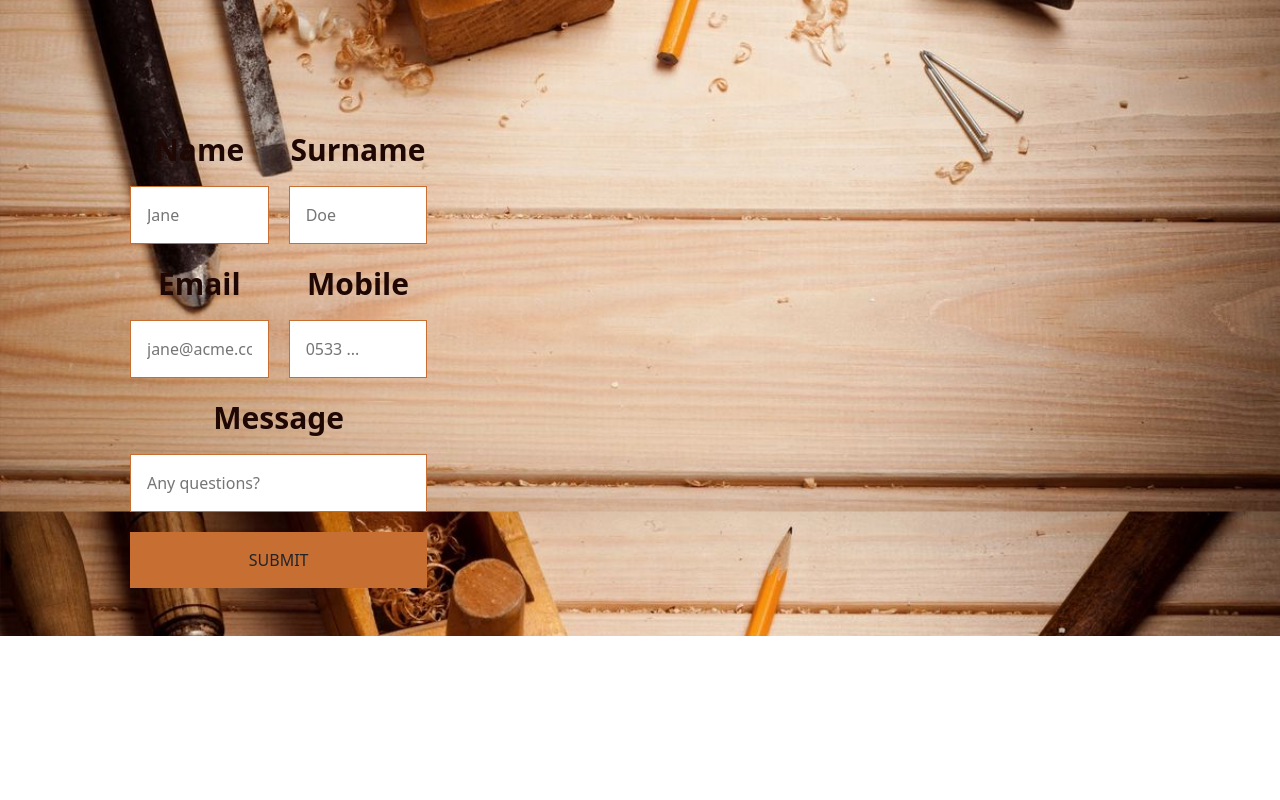
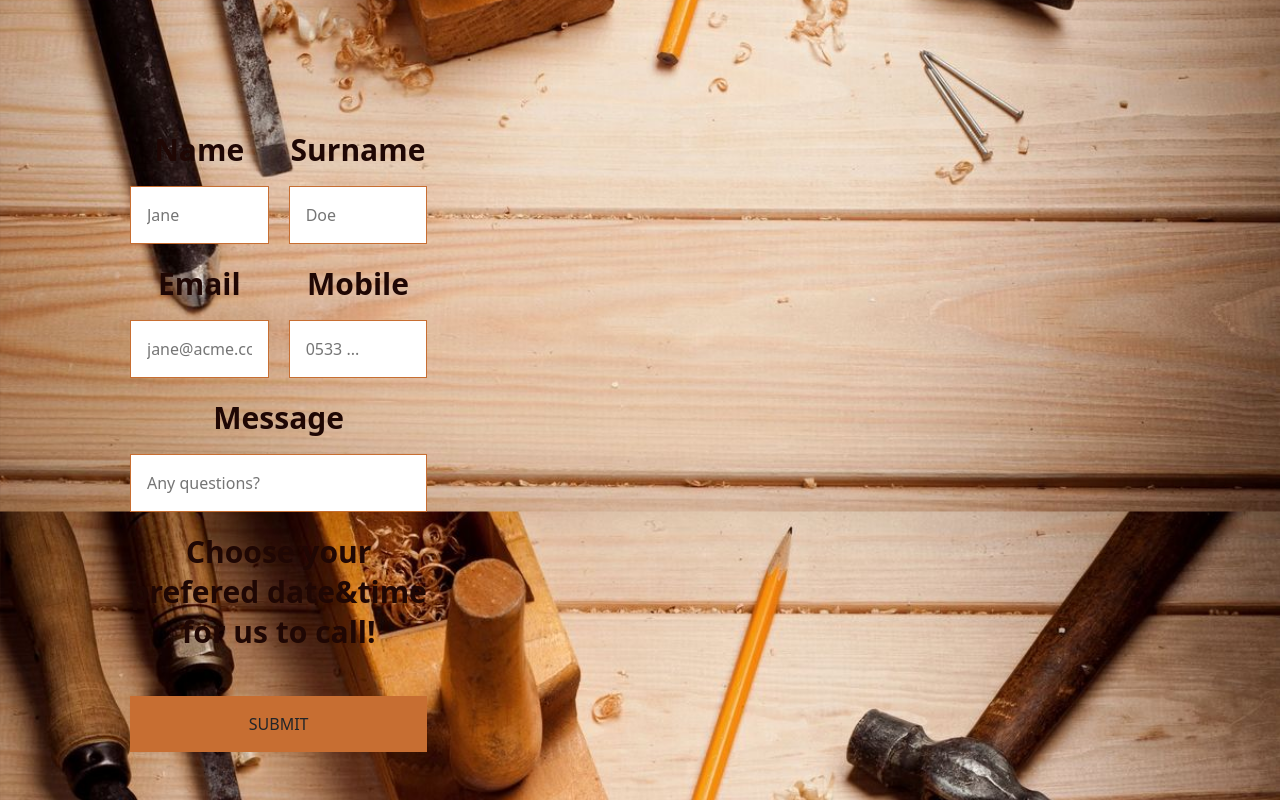
Before and after one commit to emresorkun/handyman-reactjs, a React (Create React App) app: page /works/test in a window 1280 px wide. Shown: the part 339-1139 px from the top of the page. Before the commit the page ends 975 px from the top, so only its background shows below. Built offline with nearby package versions, Linux system fonts and the light colour scheme; no server answers.

Commit message:
unused code removed

```diff
--- a/src/pages/Booking.js
+++ b/src/pages/Booking.js
@@ -4,7 +4,7 @@ import TextField from "@mui/material/TextField";
 import AdapterDateFns from "@mui/lab/AdapterDateFns";
 import LocalizationProvider from "@mui/lab/LocalizationProvider";
 import DateTimePicker from "@mui/lab/DateTimePicker";
-import emailjs from "@emailjs/browser";
+//import emailjs from "@emailjs/browser";
 //import emailjs from "@emailjs-com";
 
 export default function MaterialUIPickers() {
@@ -14,7 +14,7 @@ export default function MaterialUIPickers() {
     setDate(newDate);
   };
 
-  console.log(date);
+  //console.log(date);
   return (
     <>
       <div className="datepicker-container">
--- a/src/pages/SingleWork.js
+++ b/src/pages/SingleWork.js
@@ -27,11 +27,6 @@ const ContactsSchema = Yup.object().shape({
 
 const contactsCollectionRef = collection(db, "contacts");
 
-// const createComment = async (values) => {
-// await addDoc(commentsCollectionRef, values)
-// //Values ;(
-// }
-//let createComment = {};
 function createContact() {
   return;
 }
@@ -41,8 +36,6 @@ function ContactForm() {
       await addDoc(contactsCollectionRef, values);
     };
     createContact();
-    //console.log(createComment().then((e) => console.log(e)));
-    //yukardaki console=>ne oluyor anlamak icin
   }, []);
 
   return (
@@ -61,11 +54,11 @@ function ContactForm() {
               email: "",
               phoneNumber: "",
               message: "",
+              date: "",
             }}
             validationSchema={ContactsSchema}
             onSubmit={async (values) => {
               try {
-                console.log("tried");
                 emailjs.send(
                   "service_ip3ddds",
                   "template_gg1xws7",
@@ -76,7 +69,6 @@ function ContactForm() {
                 console.log("failed");
               }
               //
-              console.log(values);
               await addDoc(contactsCollectionRef, values);
             }}
           >
@@ -147,6 +139,7 @@ function ContactForm() {
                         <div className="errors-input">{errors.phoneNumber}</div>
                       ) : null}
                     </p>
+
                     <p className="full">
                       <label
                         htmlFor="message"
@@ -165,6 +158,24 @@ function ContactForm() {
                         <div className="errors-input">{errors.message}</div>
                       ) : null}
                     </p>
+
+                    <p className="full">
+                      <label
+                        htmlFor="message"
+                        className="form-contact-input-header"
+                      >
+                        Choose your prefered date&time for us to call!
+                      </label>
+                      <Field
+                        id="date"
+                        name="date"
+                        type="date"
+                        component={MaterialUIPickers}
+                        rows="5"
+                        date= {new Date()}
+                      />
+                    </p>
+
                     <p className="full">
                       <button type="submit" onClick={createContact}>
                         Submit
@@ -176,14 +187,14 @@ function ContactForm() {
             )}
             {/* </div> */}
           </Formik>
-          <div className="form-company-info">
-            <MaterialUIPickers></MaterialUIPickers>
-            {/* <ul>
+          {/* <div className="form-company-info"> */}
+          {/* <MaterialUIPickers></MaterialUIPickers> */}
+          {/* <ul>
               <li>Birlik, 410. Sk., 06610 Çankaya/Ankara</li>
               <li>05332360818</li>
               <li>tahtadan@tahtadandukkan.com</li>
             </ul> */}
-          </div>
+          {/* </div> */}
         </div>
       </div>
     </>
```
